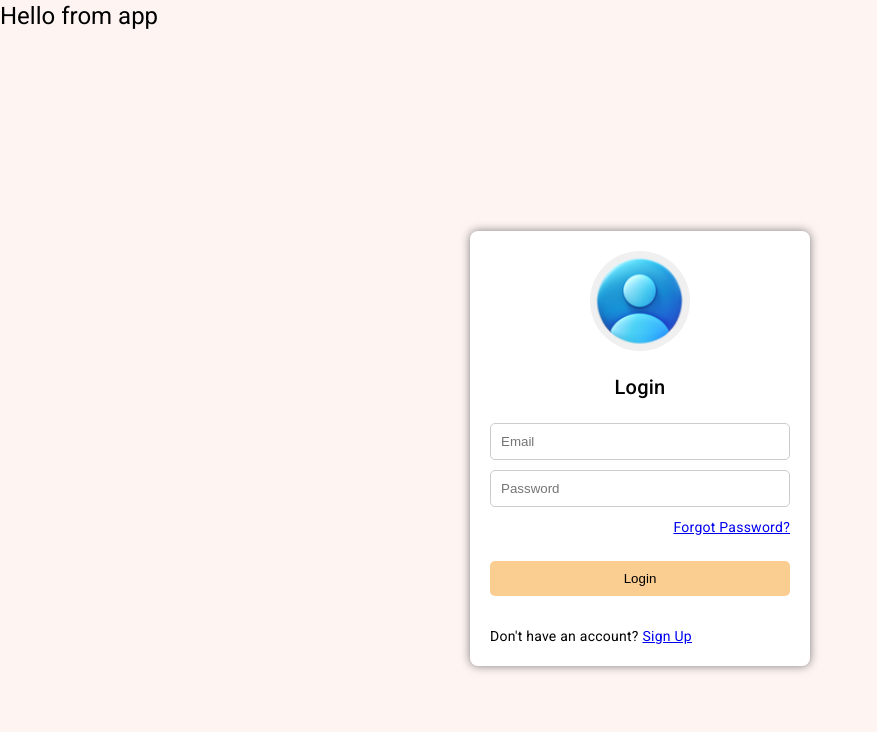
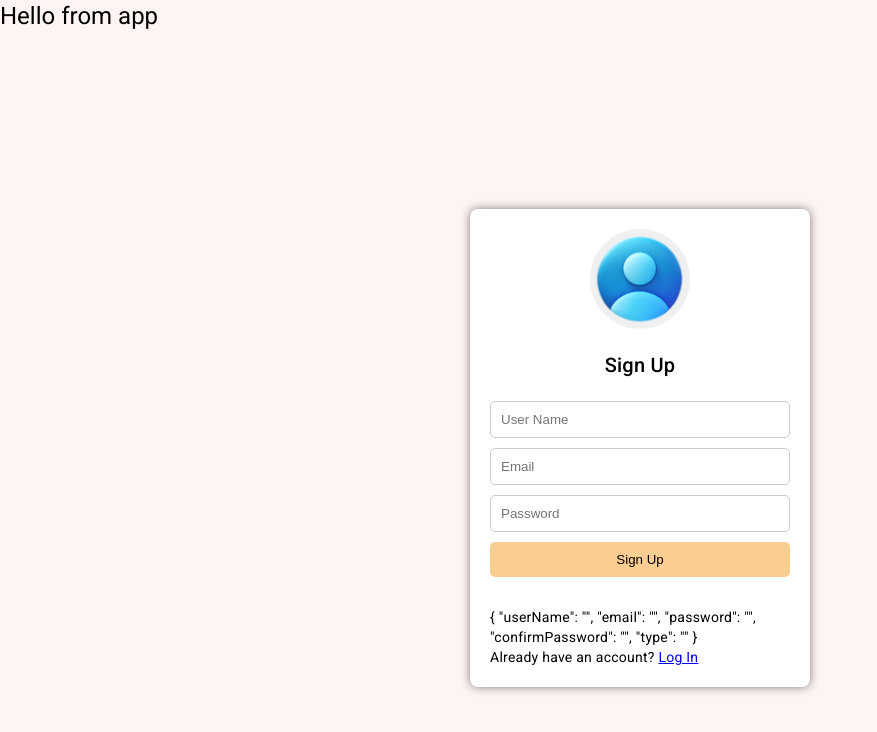
Before and after one commit to MahitabAhmed/hci_project_JobPortal, an Angular app: page /signup in a window 1280 px wide. Before the commit this address led to /. Shown: the top 732 px of the page, without its empty margins (0-877 px from the left). Built offline with nearby package versions, Linux system fonts and the light colour scheme.

Commit message:
try signup reactive forms

```diff
--- a/src/app/app-routing.module.ts
+++ b/src/app/app-routing.module.ts
@@ -5,7 +5,8 @@ import { LogInComponent } from './log-in/log-in.component';
 import { ApplyForJobComponent } from './apply-for-job/apply-for-job.component';
 
 const routes: Routes = [
-  {path: 'sign-up', component:SignupComponent},
+  {path: '', component:LogInComponent},
+  {path: 'signup', component:SignupComponent},
   {path: 'login', component:LogInComponent},
   {path: 'com', component:ApplyForJobComponent}
 
--- a/src/app/app.component.html
+++ b/src/app/app.component.html
@@ -1,7 +1,7 @@
 <h1>Hello from app</h1>
+
 <router-outlet></router-outlet>
 
-<app-log-in></app-log-in>
 <!--<app-signup></app-signup>
 <app-post-job></app-post-job>
 <br>
--- a/src/app/app.component.ts
+++ b/src/app/app.component.ts
@@ -6,5 +6,5 @@ import { Component } from '@angular/core';
   styleUrl: './app.component.css'
 })
 export class AppComponent {
-  title = 'notes';
+  title = 'Job Portal';
 }
--- a/src/app/app.module.ts
+++ b/src/app/app.module.ts
@@ -1,6 +1,6 @@
 import { NgModule } from '@angular/core';
 import { BrowserModule } from '@angular/platform-browser';
-import { FormsModule } from '@angular/forms';
+import { FormsModule, ReactiveFormsModule } from '@angular/forms';
 import { AppRoutingModule } from './app-routing.module';
 import { AppComponent } from './app.component';
 import { LogInComponent } from './log-in/log-in.component';
@@ -36,7 +36,8 @@ import { RouterModule } from '@angular/router';
     MatIconModule,
     MatSlideToggleModule,
     RouterModule,
-    AppRoutingModule
+    AppRoutingModule,
+    ReactiveFormsModule
   ],
   providers: [
     provideAnimationsAsync()
--- a/src/app/log-in/log-in.component.css
+++ b/src/app/log-in/log-in.component.css
@@ -3,6 +3,8 @@
     justify-content: center;
     align-items: center;
     height: 100vh;
+
+
   }
 
   .login-container {
--- a/src/app/log-in/log-in.component.html
+++ b/src/app/log-in/log-in.component.html
@@ -6,7 +6,7 @@
         <img src="../../assets/images/login_user.jpg" alt="Profile Photo">
       </div>
       <h2>Login</h2>
-      <form action="#" method="post">
+      <form  action="#" method="post">
         <input type="text" name="username" placeholder="Email" required>
         <input type="password" name="password" placeholder="Password" required>
         <div class="forgot-password">
@@ -19,7 +19,7 @@
       </form>
       <div>
         <nav>
-          Don't have an account? <a routerLink="com"> Sign Up</a>
+          Don't have an account? <a routerLink="/signup"> Sign Up</a>
         </nav>
       </div>
     </div>
--- a/src/app/signup/signup.component.html
+++ b/src/app/signup/signup.component.html
@@ -1,4 +1,3 @@
-
 <div class="container">
     <div class="login-container">
       <div class="circle">
@@ -6,15 +5,18 @@
         <img src="../../assets/images/login_user.jpg" alt="Profile Photo">
       </div>
       <h2>Sign Up</h2>
-      <form action="#" method="post">
-        <input type="text" name="email" placeholder="User Name" required>
-        <input type="text" name="username" placeholder="Email" required>
-        <input type="password" name="password" placeholder="Password" required>
+      <form [formGroup] = "registearationForm" action="#" method="post">
+        <input formControlName = "email" type="text" name="email" placeholder="User Name" required>
+        <input formControlName = "userName" type="text" name="username" placeholder="Email" required>
+        <input formControlName = "password" type="password" name="password" placeholder="Password" required>
         <button type="submit">Sign Up</button>
 
       </form>
+      {{registearationForm.value | json}}
       <div>
-          Already have an account? <a href="#"> Log In</a>
+        <nav>
+          Already have an account? <a routerLink="/login"> Log In</a>
+        </nav>
       </div>
     </div>
   </div>
--- a/src/app/signup/signup.component.ts
+++ b/src/app/signup/signup.component.ts
@@ -1,4 +1,5 @@
 import { Component } from '@angular/core';
+import { FormControl, FormGroup } from '@angular/forms';
 
 @Component({
   selector: 'app-signup',
@@ -6,5 +7,10 @@ import { Component } from '@angular/core';
   styleUrl: './signup.component.css'
 })
 export class SignupComponent {
-
+  registearationForm = new FormGroup({
+    userName: new FormControl(''),
+    email: new FormControl(''),
+    password: new FormControl(''),
+    confirmPassword: new FormControl(''),
+    type: new FormControl('')});
 }
```
